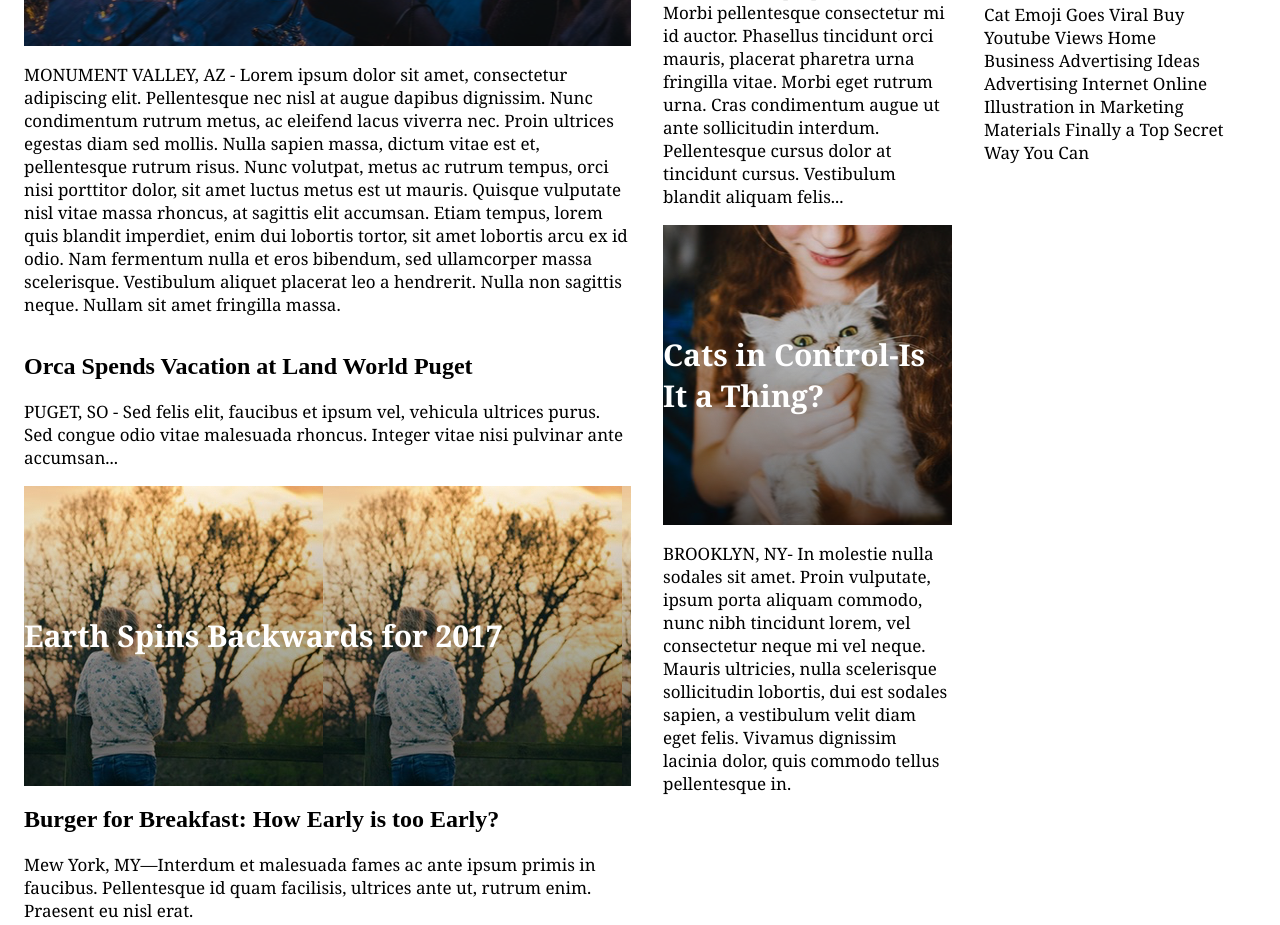
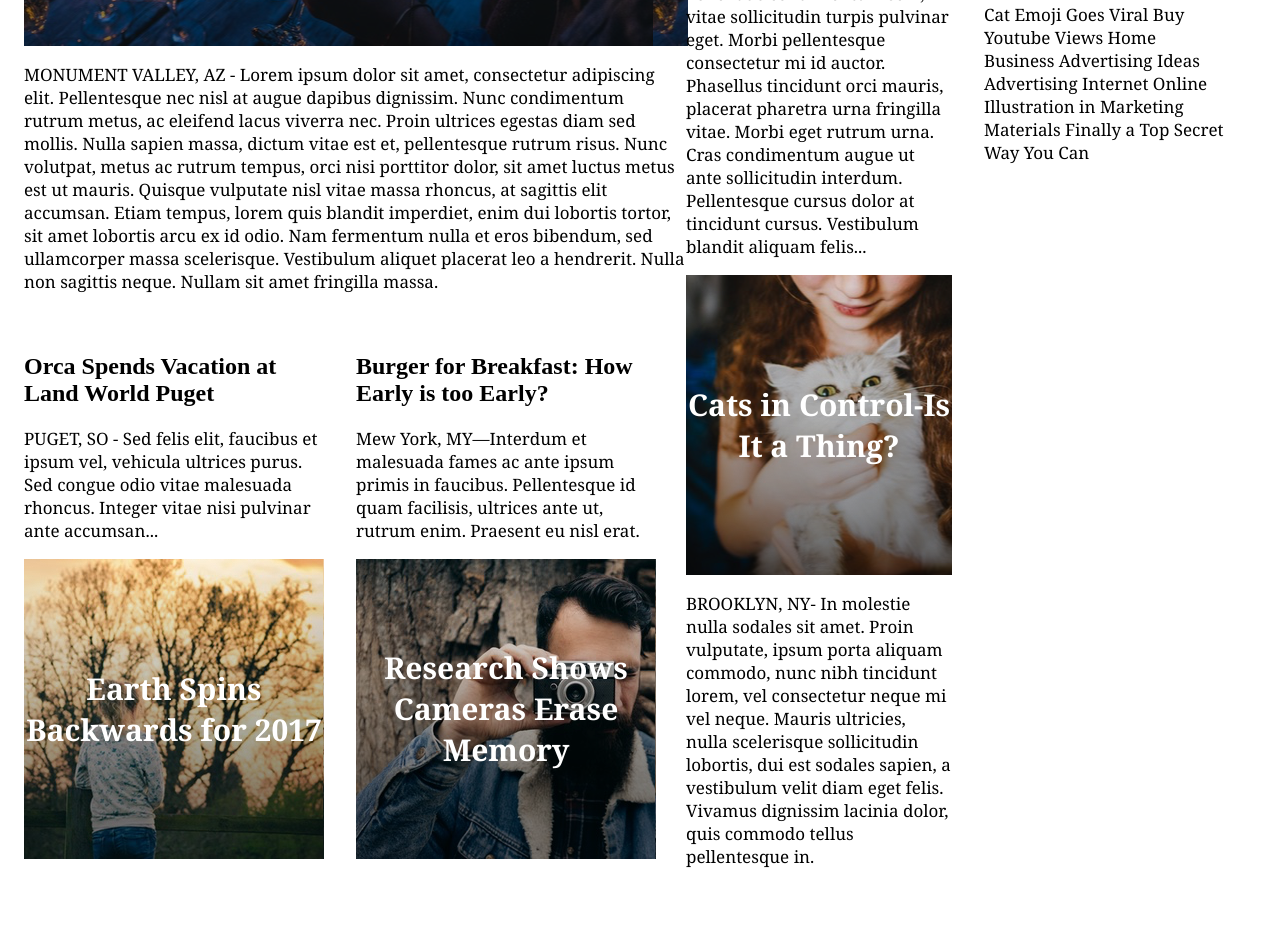
Before and after one commit to gwyddonydd/mytimes, a plain HTML site: page index.html in a window 1280 px wide. Shown: the part 459-1384 px from the top of the page. Drawn offline with Linux system fonts and the light colour scheme.

Commit message:
ADded flex sub-container to large columnn and corresponding CSS.

```diff
--- a/index.html
+++ b/index.html
@@ -3,7 +3,7 @@
 
 <head>
   <meta charset="utf-8">
-  <title>Untitled Document</title>
+  <title>My Times</title>
   <link href="resources/css/style.css" rel="stylesheet" type="text/css">
 </head>
 
@@ -30,6 +30,9 @@
           lorem quis blandit imperdiet, enim dui lobortis tortor, sit amet lobortis arcu ex id odio. Nam fermentum nulla et eros bibendum, sed ullamcorper massa scelerisque. Vestibulum aliquet placerat leo a hendrerit. Nulla non sagittis neque. Nullam
           sit amet fringilla massa.</p>
       </div>
+<div class="sub-container">
+      <div class="column sub-large">
+
       <div class="story">
         <h2>Orca Spends Vacation at Land World Puget</h2>
         <p>PUGET, SO - Sed felis elit, faucibus et ipsum vel, vehicula ultrices purus. Sed congue odio vitae malesuada rhoncus. Integer vitae nisi pulvinar ante accumsan...</p>
@@ -39,6 +42,8 @@
           <span>Earth Spins Backwards for 2017</span>
         </div>
       </div>
+    </div>
+    <div class="column sub-large">
       <div class="story">
         <h2>Burger for Breakfast: How Early is too Early?</h2>
         <p>Mew York, MY—Interdum et malesuada fames ac ante ipsum primis in faucibus. Pellentesque id quam facilisis, ultrices ante ut, rutrum enim. Praesent eu nisl erat.</p>
@@ -49,6 +54,8 @@
         </div>
       </div>
     </div>
+  </div>
+  </div>
 
     <!--medium column-->
     <div class="column medium">
--- a/resources/css/style.css
+++ b/resources/css/style.css
@@ -47,12 +47,23 @@ nav a {
 
 .column {
   display: flex;
-  flex-direction: column;
+  flex-flow: column wrap;
 	margin-right: 32px;
 }
 
 .column.large {
   width: 630px;
+}
+
+.sub-large{
+  display: flex;
+  flex-flow: column;
+  width: 300px;
+}
+
+.sub-container{
+  display: inline-flex;
+
 }
 
 .column.medium {
@@ -73,11 +84,14 @@ p {
 	display: flex;
 	flex-direction: column;
 	justify-content: center;
+  text-align: center;
 }
 
 .img.main {
   height: 300px;
   background-image: url("../images/mainstory.png");
+  text-align: left;
+  justify-content: flex-start;
 }
 
 .img.main>span {
```
